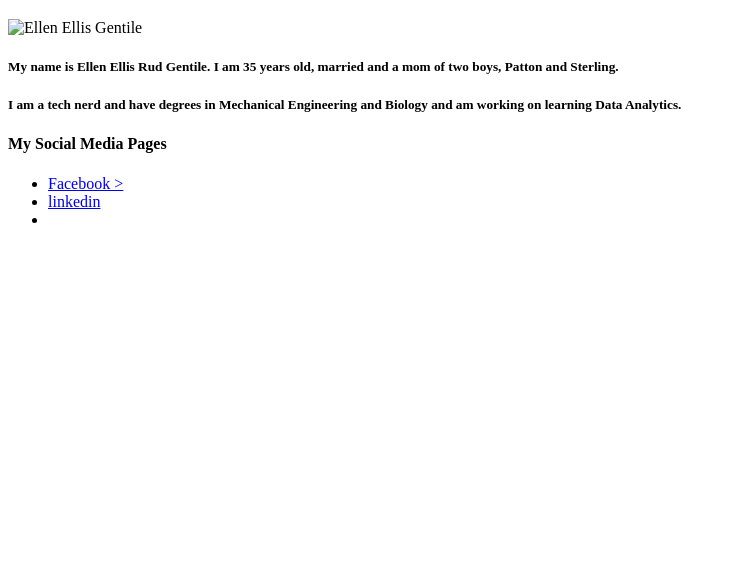
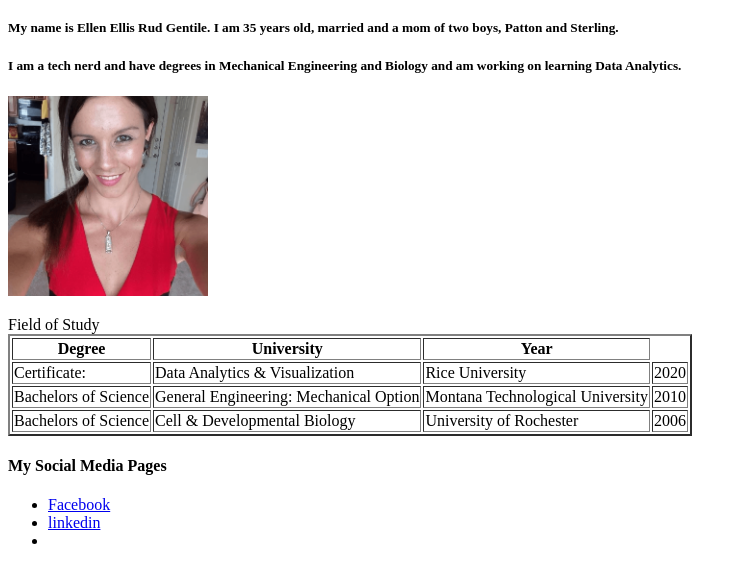
Before and after one commit to ellenrud84/ellenrud84.github.io, a plain HTML site: page index.html in a window 1280 px wide. Shown: the part 61-644 px from the top of the page, without its empty margins (0-747 px from the left). Drawn offline with Linux system fonts and the light colour scheme.

Commit message:
added .png picture

```diff
--- a/index.html
+++ b/index.html
@@ -4,15 +4,43 @@
   <meta charset="UTF-8">
   <title>Activity 1: Basic HTML Bio</title>
   <h1>Ellen Ellis Rud Gentile</h1>
+  <h5> My name is Ellen Ellis Rud Gentile.  I am 35 years old, married and a mom of two boys, Patton and Sterling.</h5>
+  <h5> I am a tech nerd and have degrees in Mechanical Engineering and Biology and am working on learning Data Analytics.</h5>
 </head>
-<img width="200" src="ellen.jpg" alt="Ellen Ellis Gentile"/>
+<img width= 200 src="ellen.png" alt="Ellen Ellis Gentile"/>
 <body>
-  <p><h5> My name is Ellen Ellis Rud Gentile.  I am 35 years old, married and a mom of two boys, Patton and Sterling.</h5> </p>
-  <p><h5> I am a tech nerd and have degrees in Mechanical Engineering and Biology and am working on learning Data Analytics.</h5></p>
+  <p><table border= 2>
+    <tr>
+      <th>Degree</th>
+      <thd>Field of Study</thd>
+      <th>University</th>
+      <th>Year</th>
+    </tr>
+    <tr>
+      <td>Certificate: </td>
+      <td>Data Analytics & Visualization</td>
+      <td>Rice University</td>
+      <td>2020</td>
+    </tr>
+    <tr>
+      <td>Bachelors of Science</td>
+      <td>General Engineering: Mechanical Option</td>
+      <td>Montana Technological University</td>
+      <td>2010</td>
+    </tr>
+    <tr>
+      <td>Bachelors of Science</td>
+      <td>Cell & Developmental Biology</td>
+      <td>University of Rochester</td>
+      <td>2006</td>
+    </tr>
+  </table></p>
+
+  <p></p>
  <p><h4>My Social Media Pages</h4>
      <ul>
-   <li><a href = "https://www.facebook.com/Elle.Rud"> Facebook ></a></li>
-   <li><a href = "https://linkedin.com/Ellen.Gentile"> linkedin </a><li>
+      <li><a href = "https://www.facebook.com/Elle.Rud"> Facebook </a></li>
+      <li><a href = "https://www.linkedin.com/in/ellenrudgentile"> linkedin </a><li>
  </ul></p>
 </body>
 
```
Also changed, not shown: ellen.png (added).
